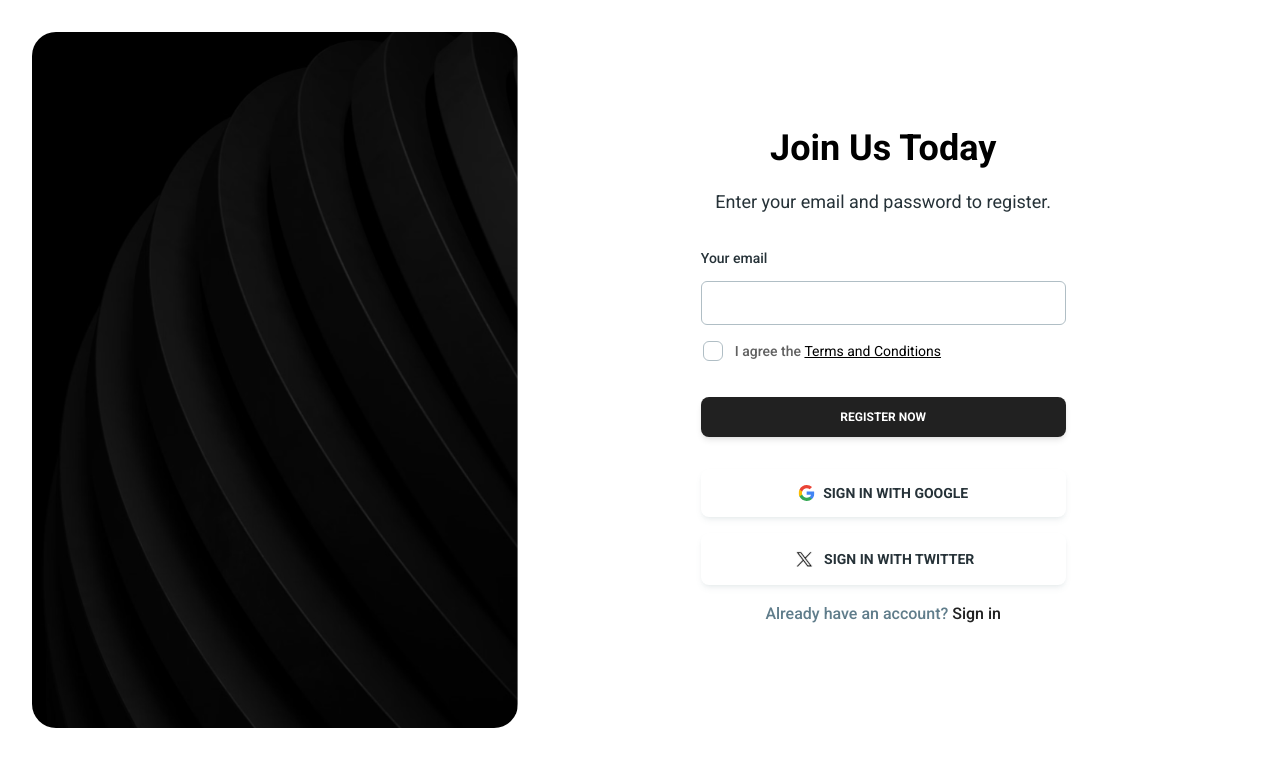
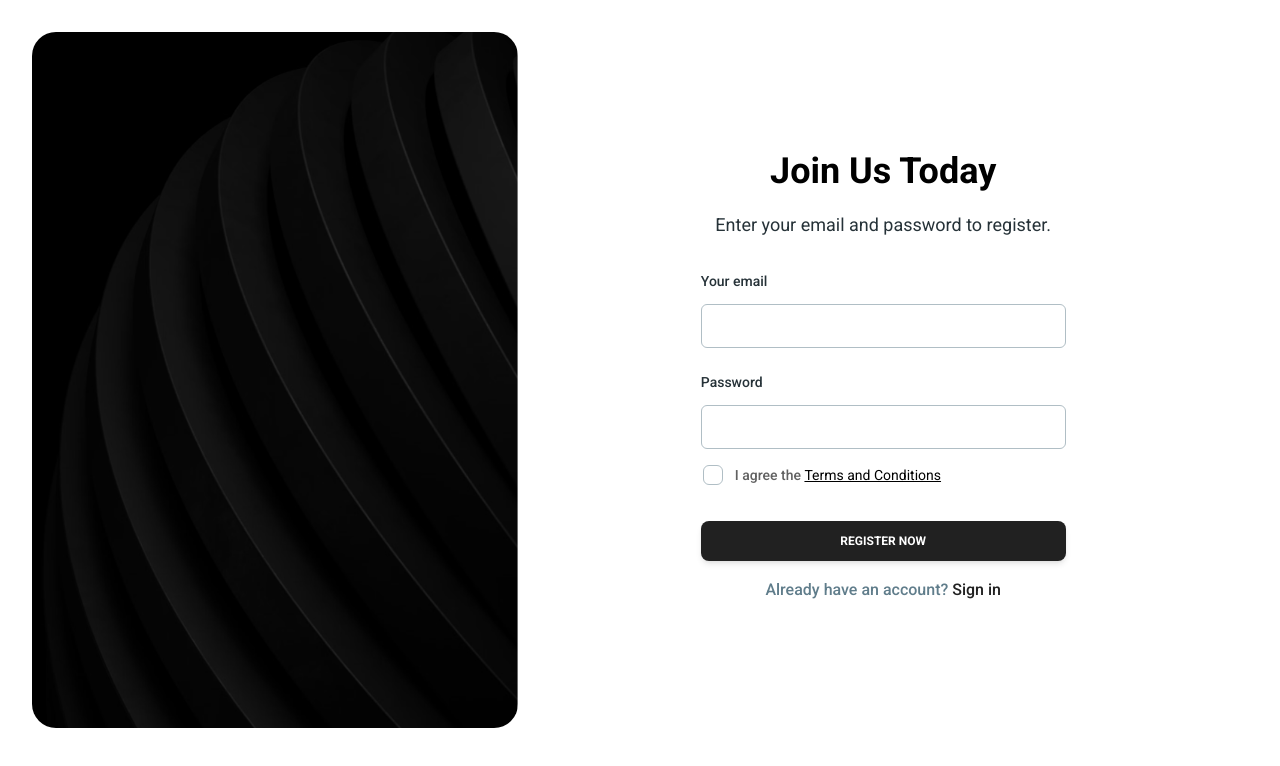
Before and after one commit to abuzarthanvi25/Final-Year-Project-II-Frontend, a React (Vite) app: page /Sign-up in a window 1280 px wide. Shown: the top 766 px of the page. Built offline with nearby package versions, Linux system fonts and the light colour scheme.

Commit message:
Refactor: signup and login pages
- Changed input component to text field component (custom component)

```diff
--- a/src/components/textfield/index.jsx
+++ b/src/components/textfield/index.jsx
@@ -1,9 +1,8 @@
 import { Input, Typography } from "@material-tailwind/react";
-import { Fragment } from "react";
 
-export function Textfield({ helperText = '', error = false, ...rest }) {
+export function Textfield({ inputLabel = '', helperText = '', error = false, ...rest }) {
     return (
-        <Fragment >
+        <div>
             <Input className= {`!border-t-blue-gray-200 focus:!border-t-gray-900`}
                 labelProps={{
                     className: "before:content-none after:content-none",
@@ -13,7 +12,7 @@ export function Textfield({ helperText = '', error = false, ...rest }) {
                 <Typography
                     variant="small"
                     color="red"
-                    className="mt-2 flex items-center gap-1 font-normal"
+                    className="mt-1 flex items-center gap-1 font-normal"
                 >
                     <svg
                         xmlns="http://www.w3.org/2000/svg"
@@ -30,6 +29,6 @@ export function Textfield({ helperText = '', error = false, ...rest }) {
                     <span>{helperText}</span>
                 </Typography>
             }
-        </Fragment>
+        </div>
     );
 }
--- a/src/pages/auth/sign-in.jsx
+++ b/src/pages/auth/sign-in.jsx
@@ -1,3 +1,4 @@
+import { Textfield } from '@/components/textfield';
 import {
   Card,
   Input,
@@ -27,25 +28,17 @@ export function SignIn() {
             <Typography variant="small" color="blue-gray" className="-mb-3 font-medium">
               Your email
             </Typography>
-            <Input
+            <Textfield
               size="lg"
               placeholder="name@mail.com"
-              className=" !border-t-blue-gray-200 focus:!border-t-gray-900"
-              labelProps={{
-                className: "before:content-none after:content-none",
-              }}
             />
             <Typography variant="small" color="blue-gray" className="-mb-3 font-medium">
               Password
             </Typography>
-            <Input
-              type="password"
+            <Textfield
               size="lg"
               placeholder="********"
-              className=" !border-t-blue-gray-200 focus:!border-t-gray-900"
-              labelProps={{
-                className: "before:content-none after:content-none",
-              }}
+              type="password"
             />
           </div>
           <Checkbox
@@ -89,7 +82,7 @@ export function SignIn() {
               </a>
             </Typography>
           </div>
-          <div className="space-y-4 mt-8">
+          {/* <div className="space-y-4 mt-8">
             <Button size="lg" color="white" className="flex items-center gap-2 justify-center shadow-md" fullWidth>
               <svg width="17" height="16" viewBox="0 0 17 16" fill="none" xmlns="http://www.w3.org/2000/svg">
                 <g clipPath="url(#clip0_1156_824)">
@@ -110,10 +103,10 @@ export function SignIn() {
               <img src="/img/twitter-logo.svg" height={24} width={24} alt="" />
               <span>Sign in With Twitter</span>
             </Button>
-          </div>
+          </div> */}
           <Typography variant="paragraph" className="text-center text-blue-gray-500 font-medium mt-4">
             Not registered?
-            <Link to="/auth/sign-up" className="text-gray-900 ml-1">Create account</Link>
+            <Link to="/sign-up" className="text-gray-900 ml-1">Create account</Link>
           </Typography>
         </form>
 
--- a/src/pages/auth/sign-up.jsx
+++ b/src/pages/auth/sign-up.jsx
@@ -1,3 +1,4 @@
+import { Textfield } from '@/components/textfield';
 import {
   Card,
   Input,
@@ -27,13 +28,17 @@ export function SignUp() {
             <Typography variant="small" color="blue-gray" className="-mb-3 font-medium">
               Your email
             </Typography>
-            <Input
+            <Textfield
               size="lg"
               placeholder="name@mail.com"
-              className=" !border-t-blue-gray-200 focus:!border-t-gray-900"
-              labelProps={{
-                className: "before:content-none after:content-none",
-              }}
+            />
+             <Typography variant="small" color="blue-gray" className="-mb-3 font-medium">
+              Password
+            </Typography>
+            <Textfield
+              type="password"
+              size="lg"
+              placeholder="********"
             />
           </div>
           <Checkbox
@@ -58,7 +63,7 @@ export function SignUp() {
             Register Now
           </Button>
 
-          <div className="space-y-4 mt-8">
+          {/* <div className="space-y-4 mt-8">
             <Button size="lg" color="white" className="flex items-center gap-2 justify-center shadow-md" fullWidth>
               <svg width="17" height="16" viewBox="0 0 17 16" fill="none" xmlns="http://www.w3.org/2000/svg">
                 <g clipPath="url(#clip0_1156_824)">
@@ -79,10 +84,10 @@ export function SignUp() {
               <img src="/img/twitter-logo.svg" height={24} width={24} alt="" />
               <span>Sign in With Twitter</span>
             </Button>
-          </div>
+          </div> */}
           <Typography variant="paragraph" className="text-center text-blue-gray-500 font-medium mt-4">
             Already have an account?
-            <Link to="/auth/sign-in" className="text-gray-900 ml-1">Sign in</Link>
+            <Link to="/sign-in" className="text-gray-900 ml-1">Sign in</Link>
           </Typography>
         </form>
 
```
